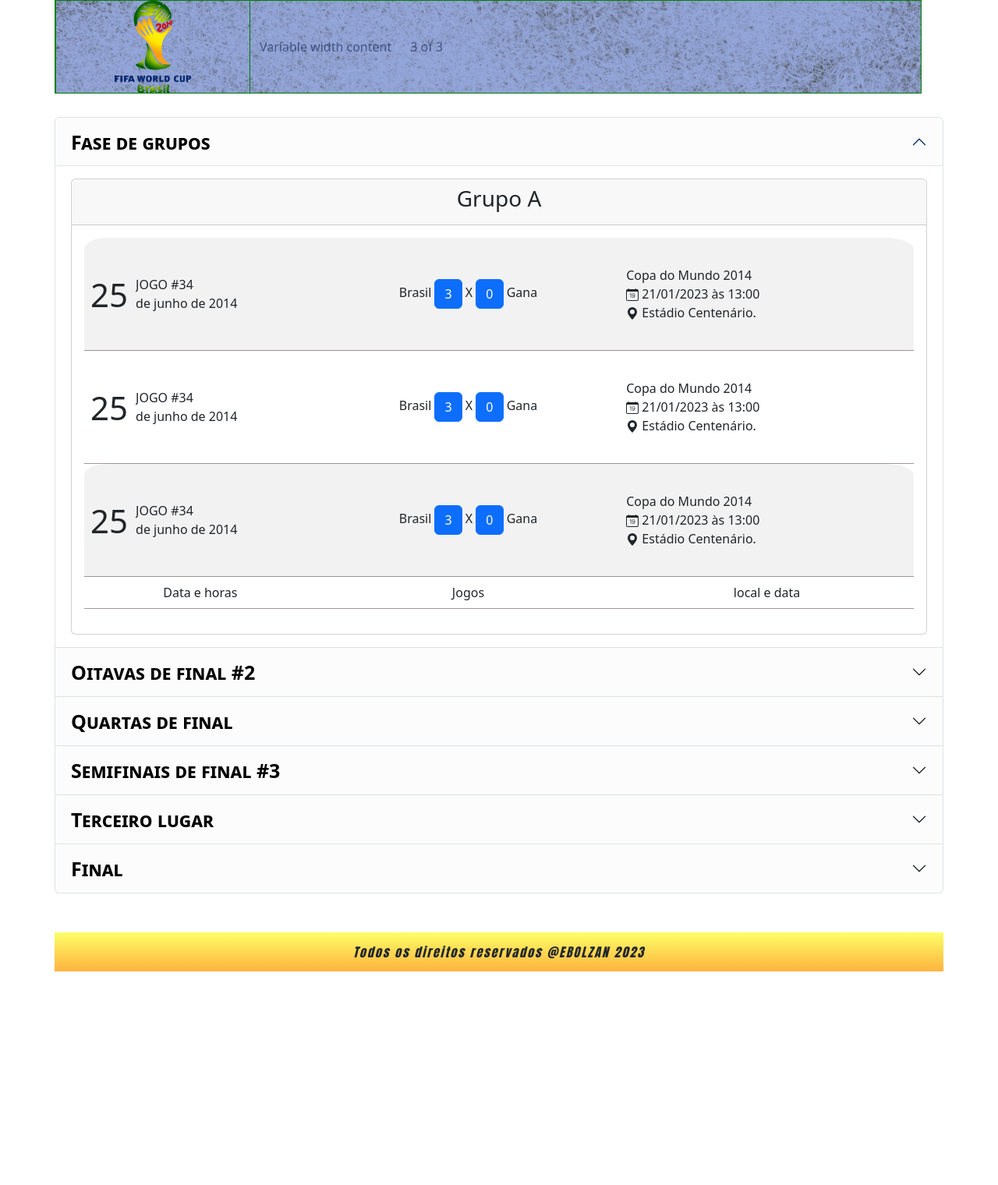
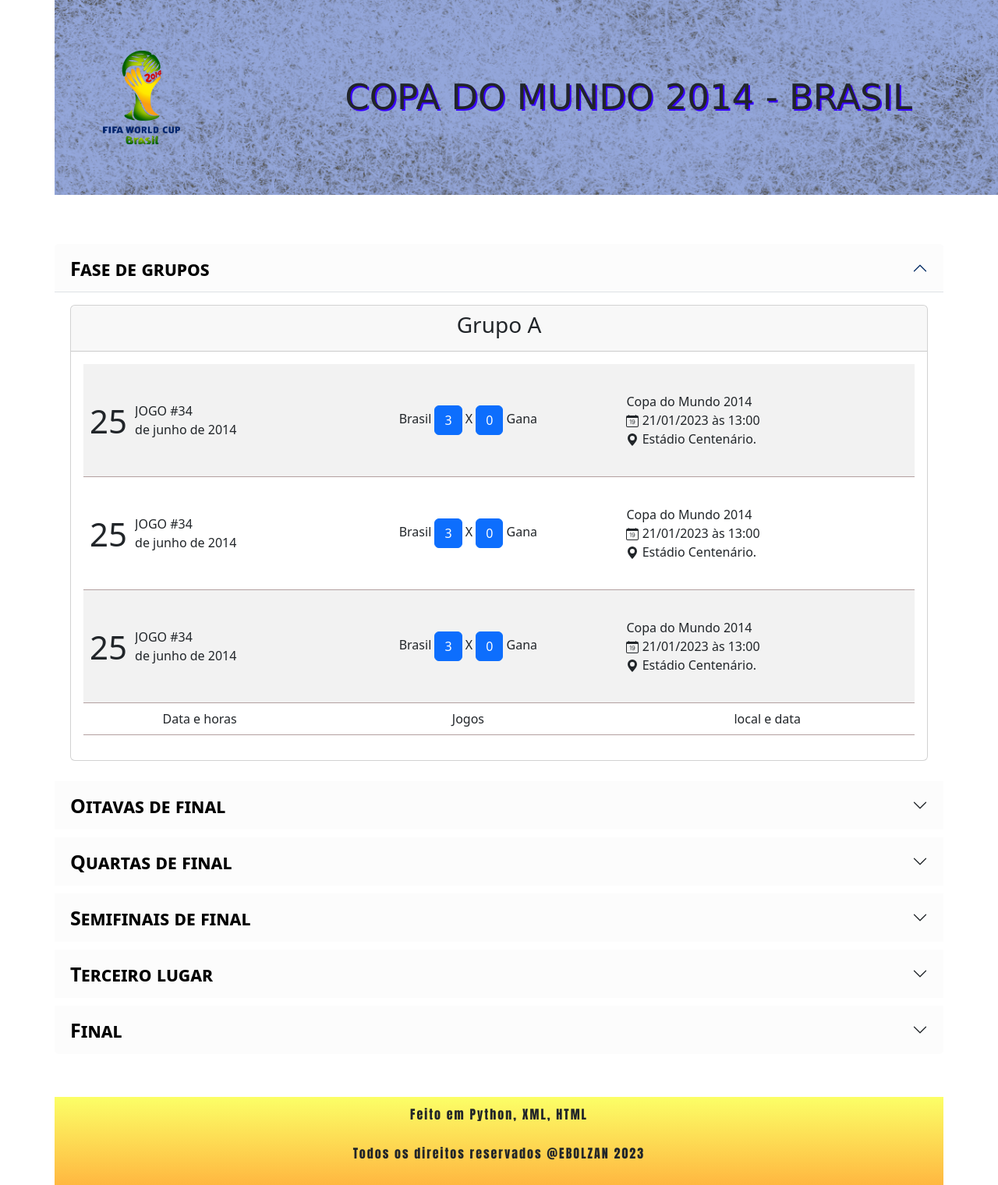
Before and after one commit to ebolzan/World-CUP-2014---XML-parser-DOM-e-SAX---python, a website: page frontend/index.html in a window 1280 px wide. Shown: the top 1520 px of the page at 78% size. Before the commit the page ends 1246 px from the top, so only its background shows below. Drawn offline with nearby package versions, Linux system fonts and the light colour scheme.

Commit message:
feat(frontend page): details html and css

```diff
--- a/frontend/css/default.css
+++ b/frontend/css/default.css
@@ -1,21 +1,21 @@
 *{
-    overflow: hidden;
+    overflow-x: hidden;
 }
 
 @media (min-width: 1250px) {
 
 .header{
-    height: 120px;
+    height: 250px;
     align-items: center;
     margin-left: 0px;
     position: fixed;
     z-index: 990;
     align-content: center;
-    width: calc(100% - 168px);
+    width: 1320px;
+    top: 0;
+    display: flex;
+    overflow: hidden;
 
-    top: 0;
-    border: solid green 1px;
-    overflow: hidden;
 
 }
 
@@ -33,20 +33,18 @@
 
 .footer {
     background-image: linear-gradient(#faff15a6, #ff9c04c4);
-    height: 50px;
-    display: flex;
-    flex-direction: row;
+    height: 120px;
     justify-content: center;
     margin: 0;
-    padding: 0;
+    padding-top: 10px;
+    vertical-align: middle;
 }
 
 .footer>span{
     font-family: Impact, Haettenschweiler, 'Arial Narrow Bold', sans-serif;
     letter-spacing: 2px;
-    align-self: center;
-   font-style: italic;
-    width: fit-content;
+    display: block;
+    height: 50px;
 }
 
 }
@@ -72,9 +70,9 @@
 }
 
 .container{
-
     padding: 0;
-    overflow: visible;
+    height: 100%;
+  overflow: hidden;
 }
 
 #logo{
@@ -83,9 +81,7 @@
     background-size: contain;
     background-repeat: no-repeat;
     background-position: bottom;
-    border: solid 1px green;
     z-index: 1001;
-
     width: 250px;
     height: 120px;
 }
@@ -95,26 +91,30 @@
     background-size: 40%;
     box-shadow: violet;
 }
+#logo+div{
+    font-size: 45px;
+    position: relative;
+    margin-left: 150px;
+    font-family: Verdana, Geneva, Tahoma, sans-serif;
+    text-shadow: 2px 2px #3700ff;
+
+}
 
 .accordion{
-    margin-top: 150px;
+    margin-top: 260px;
     margin-bottom: 50px;
-    overflow: visible;
-
+   overflow: hidden;
+}
+.accordion-item{
+    border: none;
+    padding: 5px 0 5px 0;
 }
 
 
 .table-striped>tbody>tr>td{
-    border-bottom: 1px solid rgb(160, 148, 148);
+    border-bottom: 1px solid rgb(179, 160, 160);
 }
 
-.table-striped>tbody>tr>td + td + td {
-    border-top-right-radius: 10%;
-}
-
-.table-striped>tbody>tr>td:has(.dayofmonth ){
-    border-top-left-radius: 10%;
-}
 
 .dayofmonth{
     font-size: 42px;
@@ -123,4 +123,5 @@
     line-height: 40px;
     margin-right: 10px;
     margin-top: 5px;
+    overflow: hidden;
 }
--- a/frontend/index.html
+++ b/frontend/index.html
@@ -13,15 +13,15 @@
 
     <div class="container mt-5">
 
-          <div id="header" class="header row">
+          <div id="header" class="header">
             <div id="logo" class="">
 
             </div>
             <div class="col-md-auto">
-              Variable width content
+              COPA DO MUNDO 2014 - BRASIL
             </div>
             <div class="col col-lg-2">
-              3 of 3
+
             </div>
           </div>
 
@@ -104,7 +104,7 @@
             <div class="accordion-item">
               <h2 class="accordion-header" id="panelsStayOpen-headingTwo">
                 <button class="accordion-button collapsed" type="button" data-bs-toggle="collapse" data-bs-target="#panelsStayOpen-collapseTwo" aria-expanded="false" aria-controls="panelsStayOpen-collapseTwo">
-                  Oitavas de final #2
+                  Oitavas de final
                 </button>
               </h2>
               <div id="panelsStayOpen-collapseTwo" class="accordion-collapse collapse" aria-labelledby="panelsStayOpen-headingTwo">
@@ -252,7 +252,7 @@
             <div class="accordion-item">
                 <h2 class="accordion-header" id="panelsStayOpen-headingThree">
                   <button class="accordion-button collapsed" type="button" data-bs-toggle="collapse" data-bs-target="#semifinais" aria-expanded="false" aria-controls="panelsStayOpen-collapseThree">
-                    Semifinais de final #3
+                    Semifinais de final
                   </button>
                 </h2>
                 <div id="semifinais" class="accordion-collapse collapse" aria-labelledby="panelsStayOpen-headingThree">
@@ -474,6 +474,8 @@
           </div>
 
       <div class="footer">
+
+        <span class="text-center">Feito em Python, XML, HTML</span>
         <span class="text-center">Todos os direitos reservados @EBOLZAN 2023</span>
     </div>
 
--- a/winner.txt
+++ b/winner.txt
@@ -1 +1 @@
-Japão
+Croácia
```
Also changed, not shown: 2 other files.
